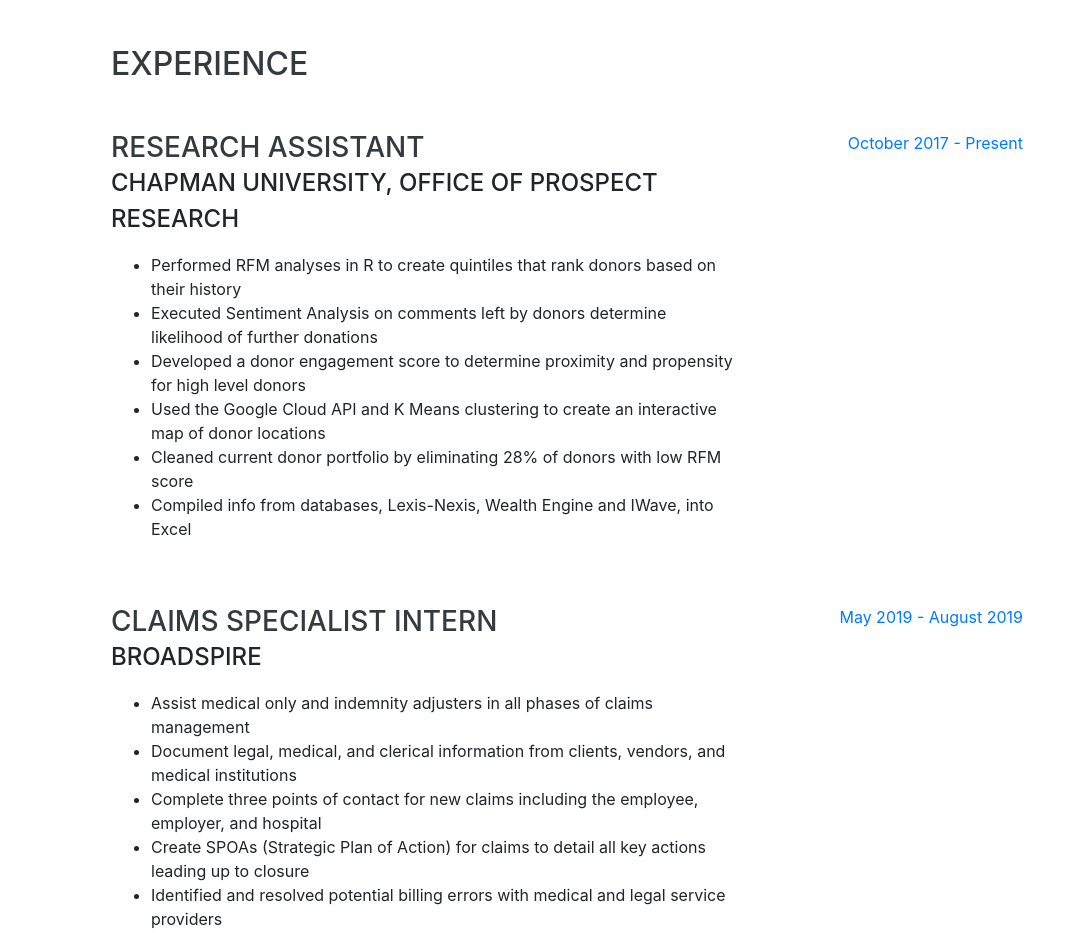
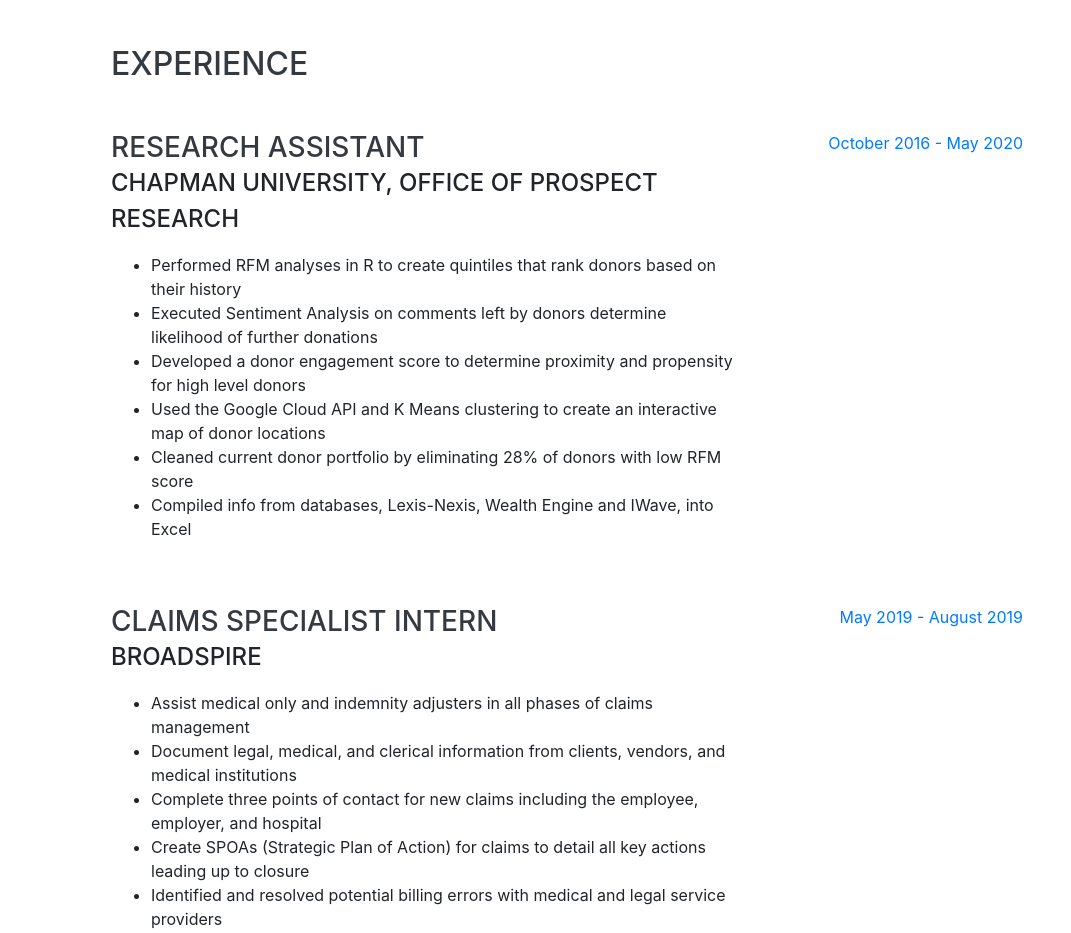
Before and after one commit to readehall/readehall.github.io, a website with bundled scripts: page index.html in a window 1280 px wide. Shown: the part 804-1737 px from the top of the page, without its empty margins (209-1280 px from the left). Built offline with nearby package versions, Linux system fonts and the light colour scheme; a web font is replaced by a local one.

Commit message:
Add files via upload

```diff
--- a/index.html
+++ b/index.html
@@ -110,7 +110,7 @@
             </p>
           </div>
           <div class="resume-date text-md-right">
-            <span class="text-primary">October 2017 - Present</span>
+            <span class="text-primary">October 2016 - May 2020</span>
           </div>
         </div>
 
```
